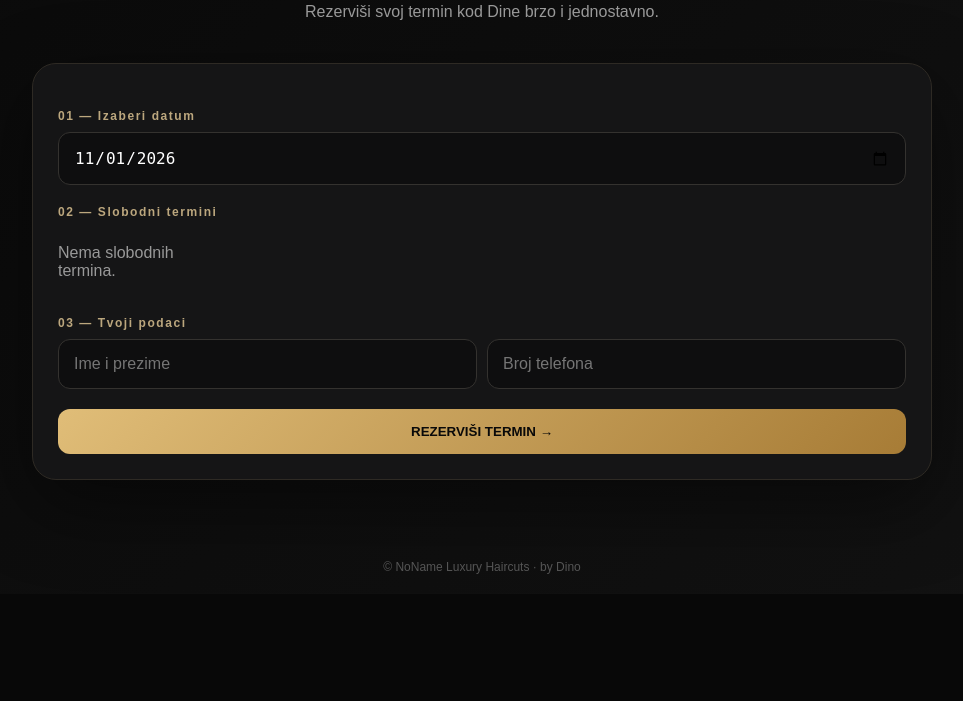
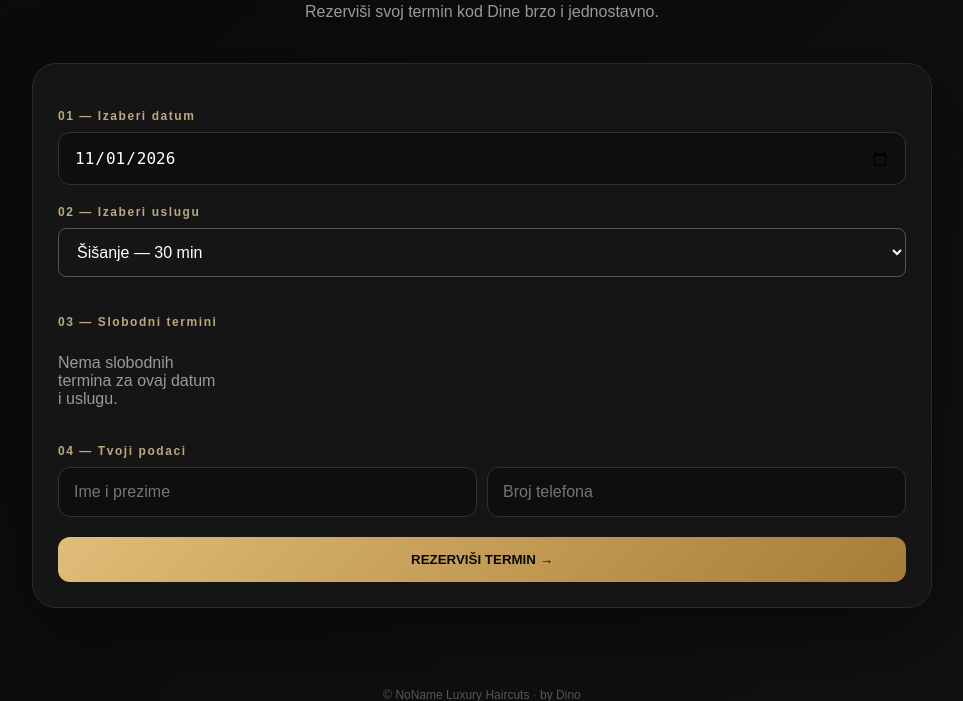
Before and after one commit to sandzak798-ui/noname-dino-booking, a Flask app: page / in a window 1280 px wide. Shown: the part 498-1199 px from the top of the page, without its empty margins (158-1121 px from the left). Before the commit the page ends 1072 px from the top, so only its background shows below. Run offline with Flask 3, Linux system fonts and the light colour scheme; data that the repository does not hold is empty; some libraries are stand-ins or nearby versions.

Commit message:
Add files via upload

```diff
--- a/templates/index.html
+++ b/templates/index.html
@@ -1 +1,10 @@
-{% extends "base.html" %}{% block content %}<section class="hero"><span class="eyebrow">ONLINE REZERVACIJA</span><h1>Vrijeme je za<br><em>novi look.</em></h1><p>Rezerviši svoj termin kod Dine brzo i jednostavno.</p></section><section class="card"><form method="post"><label>01 — Izaberi datum</label><input type="date" name="date" id="date" value="{{date}}" min="{{today}}" required><label>02 — Slobodni termini</label><div class="slots">{% for s in slots %}<label class="slot"><input type="radio" name="time" value="{{s}}" required><span>{{s}}</span></label>{% else %}<p class="muted">Nema slobodnih termina.</p>{% endfor %}</div><label>03 — Tvoji podaci</label><div class="grid"><input name="name" placeholder="Ime i prezime" required><input name="phone" placeholder="Broj telefona" required></div><button>REZERVIŠI TERMIN →</button></form></section><script>date.onchange=e=>location='/?date='+e.target.value</script>{% endblock %}
+{% extends "base.html" %}{% block content %}
+<section class="hero"><span class="eyebrow">ONLINE REZERVACIJA</span><h1>Vrijeme je za<br><em>novi look.</em></h1><p>Rezerviši svoj termin kod Dine brzo i jednostavno.</p></section>
+<section class="card"><form method="post">
+<label>01 — Izaberi datum</label><input type="date" name="date" id="date" value="{{date}}" min="{{today}}" required>
+<label>02 — Izaberi uslugu</label><select name="service" id="service" required style="width:100%;padding:14px;margin-bottom:18px;background:#161616;color:white;border:1px solid #555;border-radius:8px">{% for key,label in services.items() %}<option value="{{key}}" {% if service==key %}selected{% endif %}>{{label}} — {{'60 min' if 'farbanje' in key else '30 min'}}</option>{% endfor %}</select>
+<label>03 — Slobodni termini</label><div class="slots">{% for s in slots %}<label class="slot"><input type="radio" name="time" value="{{s}}" required><span>{{s}}</span></label>{% else %}<p class="muted">Nema slobodnih termina za ovaj datum i uslugu.</p>{% endfor %}</div>
+<label>04 — Tvoji podaci</label><div class="grid"><input name="name" placeholder="Ime i prezime" required><input name="phone" placeholder="Broj telefona" required></div><button>REZERVIŠI TERMIN →</button>
+</form></section>
+<script>const d=document.getElementById('date'),s=document.getElementById('service');function refresh(){location='/?date='+encodeURIComponent(d.value)+'&service='+encodeURIComponent(s.value)}d.addEventListener('change',refresh);s.addEventListener('change',refresh);</script>
+{% endblock %}
```
